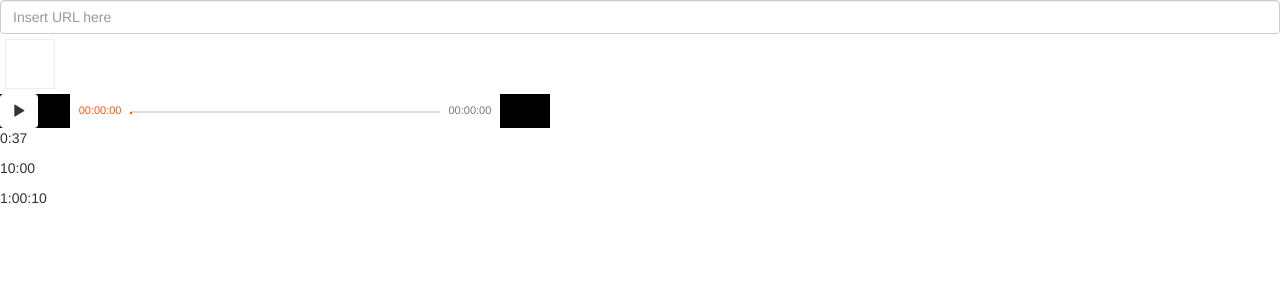
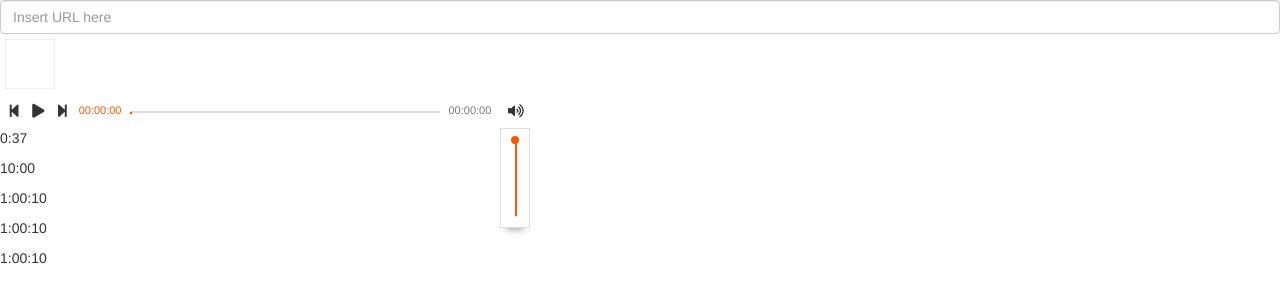
Before and after one commit to seanmai/1001Sounds, a browser extension: page index.html in a window 1280 px wide. Drawn offline with nearby package versions, Linux system fonts and the light colour scheme.

Commit message:
Added volume bar and arrow key volume adjust

```diff
--- a/index.html
+++ b/index.html
@@ -5,6 +5,7 @@
         <title></title>
         <script src="soundcloud-3.3.1.js"></script>
         <link rel="stylesheet" href="https://maxcdn.bootstrapcdn.com/bootstrap/3.3.7/css/bootstrap.min.css" integrity="sha384-BVYiiSIFeK1dGmJRAkycuHAHRg32OmUcww7on3RYdg4Va+PmSTsz/K68vbdEjh4u" crossorigin="anonymous">
+        <link rel="stylesheet" href="https://use.fontawesome.com/releases/v5.6.3/css/all.css" integrity="sha384-UHRtZLI+pbxtHCWp1t77Bi1L4ZtiqrqD80Kn4Z8NTSRyMA2Fd33n5dQ8lWUE00s/" crossorigin="anonymous">
         <link rel="stylesheet" href="popup.css">
     </head>
     <body>
@@ -25,9 +26,12 @@
             </div>
             <div class="controller">
                 <div class="track-controls">
-                    <button type="button" class="btn btn-default controller-btn" id="play">
+                    <i class="fas fa-step-backward"></i>
+                    <i class="fas fa-play" id="play"></i>
+                    <i class="fas fa-step-forward"></i>
+                    <!-- <button type="button" class="btn btn-default controller-btn" id="play">
                         <span class="glyphicon glyphicon-play"></span>
-                    </button>
+                    </button> -->
                 </div>
                 <div class="time-controls">
                     <div class="current-time">
@@ -42,10 +46,20 @@
                         <div class="progressIndicator"></div>
                     </div>
                 </div>
+                <div class="volume-controls">
+                    <i class="fas fa-volume-up"></i>
+                </div>
+            </div>
+            <div class="volumeWrapper">
+                <div class="volumeline"></div>
+                <div class="volumeBar"></div>
+                <div class="volumeIndicator"></div>
             </div>
             <div class="timestamp-container">
                 <p><span class="timestamp">0:37</span></p>
                 <p><span class="timestamp">10:00</span></p>
+                <p><span class="timestamp">1:00:10</span></p>
+                <p><span class="timestamp">1:00:10</span></p>
                 <p><span class="timestamp">1:00:10</span></p>
             </div>
         </div>
@@ -54,3 +68,6 @@
         <script type="text/javascript" src="popup.js"></script>
     </body
 </html>
+
+<!-- ▶ ❚❚ 𝌆  ⏮ ⏭ 🕨 🕩 🕪-->
+<!-- https://fontawesome.com/icons?from=io#video-player -->
--- a/popup.css
+++ b/popup.css
@@ -54,7 +54,6 @@ a {
 .controller {
     width: 100%;
     height: 34px;
-    background: black;
 }
 
 .pause-play {
@@ -68,10 +67,20 @@ a {
     width: 70px;
     float: left;
 }
+.volume-controls {
+    height: 100%;
+    width: 30px;
+    float: left;
+}
 
-.controller-btn {
-    border: none;
+.track-controls i, .volume-controls i {
+    margin-left: 8px;
+    top: 22%;
     height: 100%;
+    position: relative;
+}
+.track-controls i:hover, .volume-controls i:hover {
+    cursor: pointer;
 }
 
 .time-controls {
@@ -84,14 +93,14 @@ a {
 .time-controls:hover .progressIndicator{
     opacity: 1;
 }
-.time-controls:hover{
-    cursor: pointer;
-}
 
 .progressWrapper {
     height: 100%;
     width: 72%;
     float: left;
+}
+.progressWrapper:hover{
+    cursor: pointer;
 }
 
 .timeline {
@@ -126,7 +135,6 @@ a {
     top: 11.5px;
     left: 0%;
     display: flex;
-
 }
 
 .current-time {
@@ -152,3 +160,51 @@ a {
     top: 25%;
     margin: 0;
 }
+
+.volumeWrapper {
+    opacity: 1;
+    left: 500px;
+    width: 30px;
+    height: 100px;
+    border: 0.5px solid #ddd;
+    position: fixed;
+    z-index: 100;
+    box-shadow: 0 8px 6px -6px #aaa;
+}
+.volumeWrapper:hover, .volume-controls:hover{
+    cursor: pointer;
+}
+
+.volumeline{
+    border-style: solid;
+    top: 10%;
+    left: 50%;
+    width: 1px;
+    height: 80%;
+    color: #ddd;
+    position: relative;
+    border-width: 0.5px;
+}
+
+.volumeBar{
+    border-style: solid;
+    top: -70px;
+    left: 50%;
+    width: 1px;
+    height: 80%;
+    color: #f50;
+    position: relative;
+    border-width: 0.5px;
+}
+
+.volumeIndicator{
+    background: #f50;
+    height: 8px;
+    width: 8px;
+    position: relative;
+    border: 2px solid #f50;
+    border-radius: 25px;
+    top: -150px;
+    left: 10px;
+    display: flex;
+}
--- a/popup.js
+++ b/popup.js
@@ -2,10 +2,12 @@ var SC=SC||{};SC.Widget=function(n){function t(r){if(e[r])return e[r].exports;va
 
 
 var bgPage = chrome.extension.getBackgroundPage();
-var playButton = document.querySelector(".track-controls #play span");
+// var playButton = document.querySelector(".track-controls #play span");
+var playButton = document.querySelector(".track-controls #play");
 var timeControls = document.querySelector(".time-controls");
 var progressBar = document.querySelector(".progressBar");
 var progressWrapper = document.querySelector(".progressWrapper");
+var volumeWrapper = document.querySelector(".volumeWrapper");
 var progressIndicator = document.querySelector(".progressIndicator");
 var fractionPlayed = fractionPlayed = bgPage.track.currentTime / bgPage.track.totalDuration;
 var trackTitle = document.querySelector(".title a");
@@ -43,15 +45,31 @@ inputURL.addEventListener('keypress', function(e){
 });
 
 
-// Handles play button click
 document.addEventListener('DOMContentLoaded', function() {
+    // Handles play button click
     document.querySelector('#play').addEventListener("click", play);
+
+    // Handles left and right arrow keys
+    window.addEventListener("keydown", function(e){
+        var key = e.which || e.keyCode;
+        console.log(key);
+        if (key === 37) {          // left arrow
+            bgPage.SC.currentTrack.seek(bgPage.track.currentTime - (5 * 1000));
+        } else if (key === 39){    // right arrow
+            bgPage.SC.currentTrack.seek(bgPage.track.currentTime + (5 * 1000));
+        } else if (key == 38){      // up arrow
+            bgPage.SC.currentTrack.setVolume(bgPage.SC.currentTrack.getVolume() + 0.05);
+        } else if (key === 40){     // down arrow
+            bgPage.SC.currentTrack.setVolume(bgPage.SC.currentTrack.getVolume() - 0.05);
+        }
+    })
+
+    // Handles timestamp click
+    document.querySelectorAll(".timestamp").forEach(function(ts) {
+        ts.addEventListener("click", seekTimestamp);
+    });
 });
 
-// Handles timestamp click
-document.querySelectorAll(".timestamp").forEach(function(ts) {
-    ts.addEventListener("click", seekTimestamp);
-});
 
 function play(){
     let message = "play"
@@ -59,18 +77,19 @@ function play(){
     });
 }
 
-//Controller set scrubber and button status
+//Controller set scrubber and button status -- MOVE INTO: set track info later, dont need the interval func
 //Kind of janky if statements --some repetition to clean up
 setInterval(function(){
-    if((playButton.className == ("glyphicon glyphicon-play")) && (bgPage.track.isPlaying == true)){
-        playButton.className = "glyphicon glyphicon-pause";
-    } else if((playButton.className == ("glyphicon glyphicon-pause")) && (bgPage.track.isPlaying == false)){
-        playButton.className = "glyphicon glyphicon-play";
+    if((playButton.className == ("fas fa-play")) && (bgPage.track.isPlaying)){
+        playButton.className = "fas fa-pause";
+    } else if((playButton.className == ("fas fa-pause")) && (!bgPage.track.isPlaying)){
+        playButton.className = "fas fa-play";
     }
 }, 100);
 
 function progressBarLoop(){
     progressWrapper.addEventListener("click", seekProgressBar);
+    // volumeWrapper.addEventListener("click", seekVolumeBar);
     setInterval(function(){
             fractionPlayed = bgPage.track.currentTime / bgPage.track.totalDuration;
             progressBar.style.width = ((fractionPlayed*100).toString() + "%");
@@ -116,14 +135,16 @@ function millisToHoursAndMinutesAndSeconds(millis) {
 }
 
 function getOffset(e) {
-  var rect = progressWrapper.getBoundingClientRect();
+  var rect = progressWrapper.getBoundingClientRect();   //e.target doesn't work -sometimes targetted child div
   var width = rect.width;
+  var height = rect.height;
   var x = e.clientX - rect.left;
   var y = e.clientY - rect.top;
   return {
     x,
     y,
-    width
+    width,
+    height
   }
 }
 
```
Also changed, not shown: app.js (deleted).
